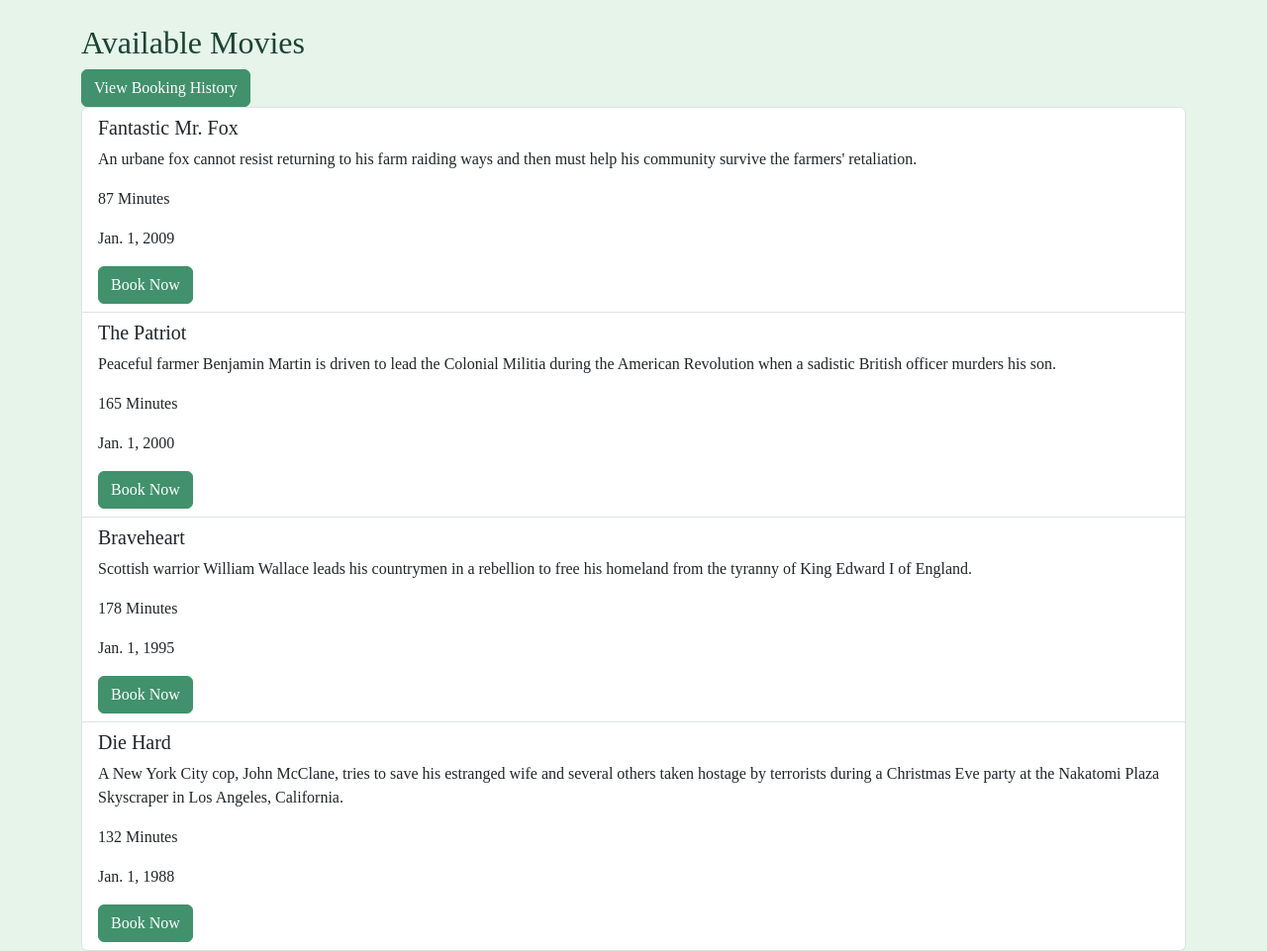
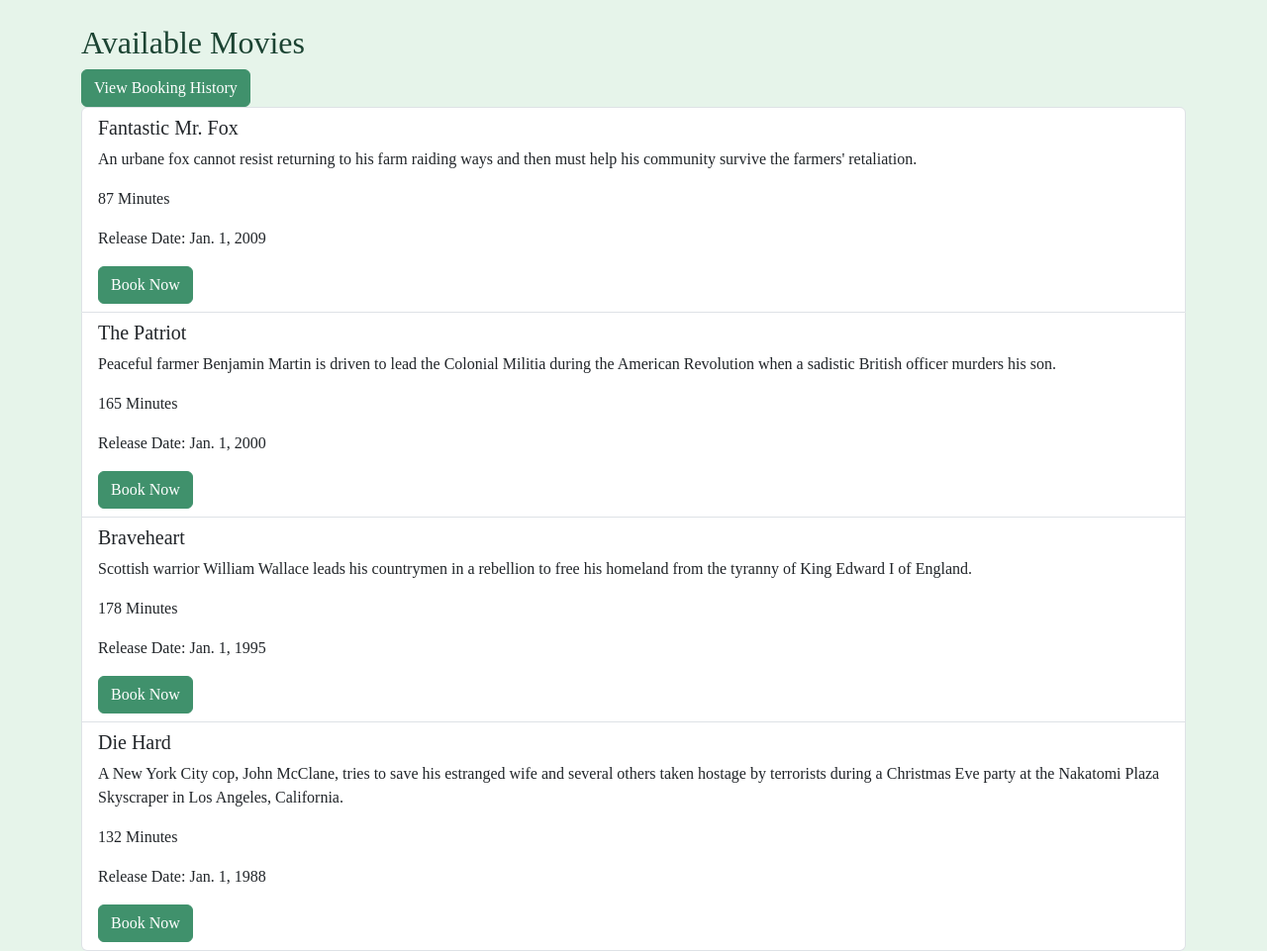
Before and after one commit to csmith0807/cs4300, a Django app: page / in a window 1280 px wide. Shown: the part 56-1017 px from the top of the page at 99% size. Run offline with Django 4.2, Linux system fonts and the light colour scheme; data comes from the database, SQL or seed files in the repository.

Commit message:
Adjusting html release date

```diff
--- a/homework2/bookings/templates/bookings/movie_list.html
+++ b/homework2/bookings/templates/bookings/movie_list.html
@@ -17,7 +17,7 @@
         <p>{{ movie.duration }}
             Minutes
         </p>
-        <p>{{ movie.release_date }}</p>
+        <p>Release Date: {{ movie.release_date }}</p>
 
         <a href="{% url 'book_seat' movie.id %}" class="btn btn-primary">
             Book Now
```
